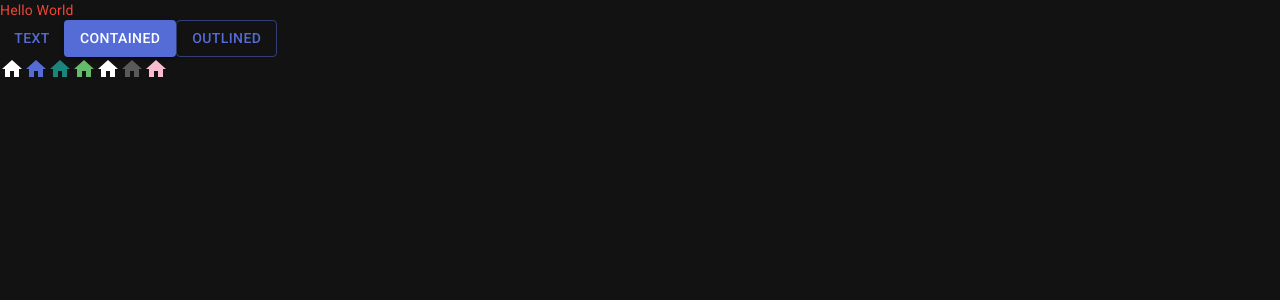
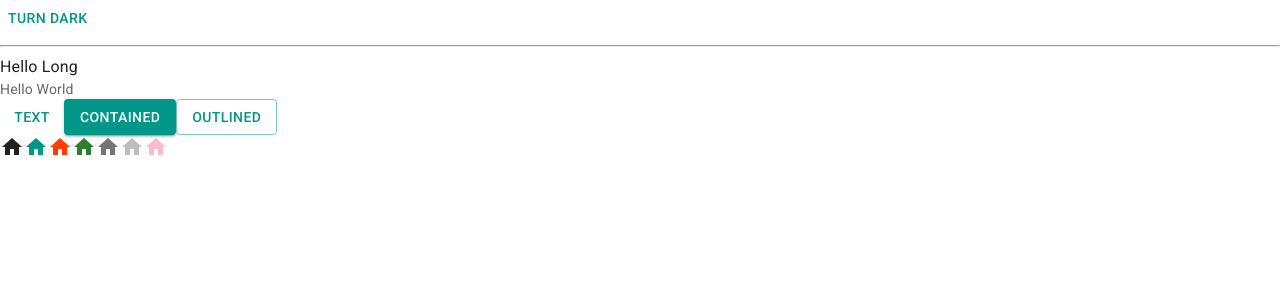
Before and after one commit to longwinpro113/trello-app, a React (Vite) app in the folder trello-app/: page / in a window 1280 px wide. Shown: the top 300 px of the page. Built offline with nearby package versions, Linux system fonts and the light colour scheme.

Commit message:
add toggle mode light/dark

```diff
--- a/trello-app/src/App.jsx
+++ b/trello-app/src/App.jsx
@@ -2,10 +2,26 @@
 import HomeIcon from '@mui/icons-material/Home'
 import { pink } from '@mui/material/colors'
 import Typography  from '@mui/material/Typography'
+import { useColorScheme } from '@mui/material/styles'
+
+function ModeToggle() {
+  const { mode, setMode } = useColorScheme()
+  return (
+    <Button onClick={() => {
+      setMode(mode === 'light' ? 'dark' : 'light')
+    }}>
+
+      {mode === 'light' ? 'Turn dark' : 'Turn light'}
+    </Button>
+  )
+}
 
 function App() {
   return (
     <>
+      <ModeToggle/>
+      <hr/>
+      <div>Hello Long</div>
       <Typography variant="body2" color="text.secondary">Hello World</Typography>
       {/* <div>Hello World</div> */}
       <Button variant="text">Text</Button>
--- a/trello-app/src/theme.js
+++ b/trello-app/src/theme.js
@@ -1,23 +1,21 @@
-import { createTheme } from '@mui/material/styles'
-import { red } from '@mui/material/colors'
+import { experimental_extendTheme as extendTheme } from '@mui/material/styles'
+import { teal, deepOrange, cyan, orange as Orange } from '@mui/material/colors'
 
 // Create a theme instance.
-const theme = createTheme({
-  cssVariables: true,
-  palette: {
-    mode: 'dark', // Default mode is light
+const theme = extendTheme({
+  colorSchemes: {
+    light: {
+      palette: {
+        primary: teal,
+        secondary: deepOrange,
+      }
+    },
 
-    primary: {
-      main: '#556cd6'
-    },
-    secondary: {
-      main: '#19857b'
-    },
-    error: {
-      main: red.A400
-    },
-    text: {
-        secondary: red[500]
+    dark: {
+      palette: {
+        primary: cyan,
+        secondary: Orange
+      }
     }
   }
 })
```
Also changed, not shown: trello-app/src/main.jsx (+10 -10 lines).
